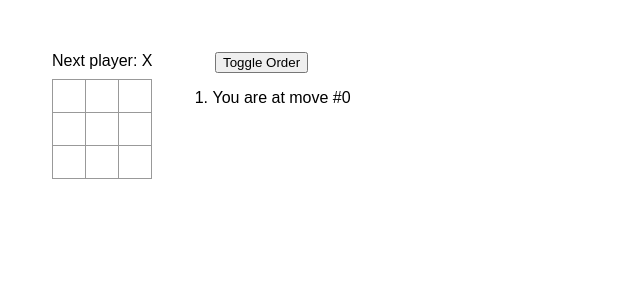
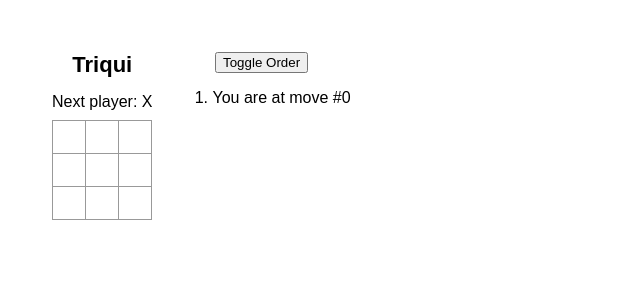
Before and after one commit to AndreaDaza/react-mini-projects, a React (Vite) app: page / in a window 1280 px wide. Shown: the top 300 px of the page, without its empty margins (0-640 px from the left). Built offline with nearby package versions, Linux system fonts and the light colour scheme.

Commit message:
fix: test

```diff
--- a/src/App.tsx
+++ b/src/App.tsx
@@ -46,6 +46,7 @@ const Board: FC<BoardProps> = ({ xIsNext, squares, onPlay }) => {
 
   return (
     <>
+      <h1>Triqui</h1>
       <div className="status">{status}</div>
       {[0, 1, 2].map((row) => (
         <div className="board-row" key={row}>
```
